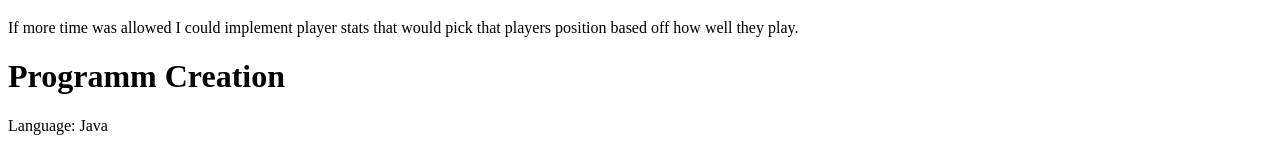
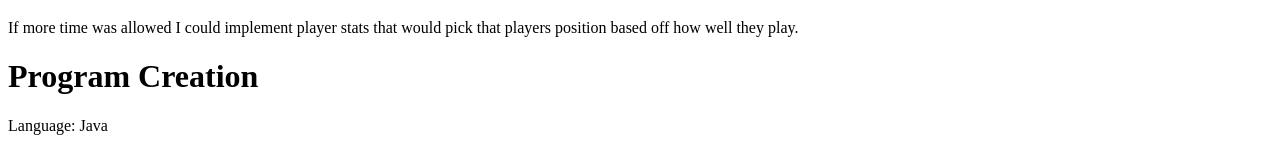
Before and after one commit to graceshotts15/FinalProject, a plain HTML site: page index.html in a window 1280 px wide. Shown: the part 257-405 px from the top of the page. Drawn offline with Linux system fonts and the light colour scheme.

Commit message:
Update index.html

```diff
--- a/index.html
+++ b/index.html
@@ -10,7 +10,7 @@
   <p> In the time allowed the batting order and the positions on the field will be filled. A photo with the numbered positions to correlate with where each player will end up on the field. </p>
   <h1> Future Updates </h1>
   <p> If more time was allowed I could implement player stats that would pick that players position based off how well they play.</p>
-  <h1> Programm Creation </h1>
+  <h1> Program Creation </h1>
   <p> Language: Java </p>
   <p> Application: Eclipse </p>
 <h1> Features Learned in Class </h1>
```
